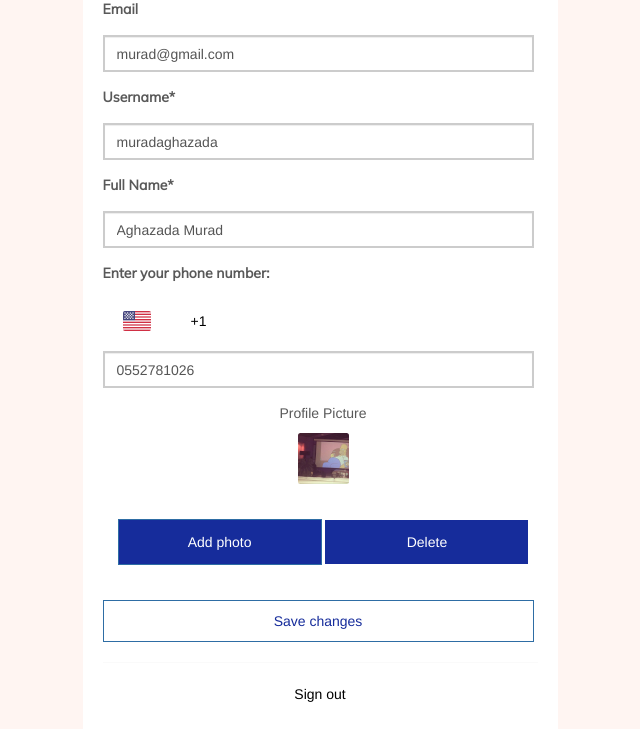
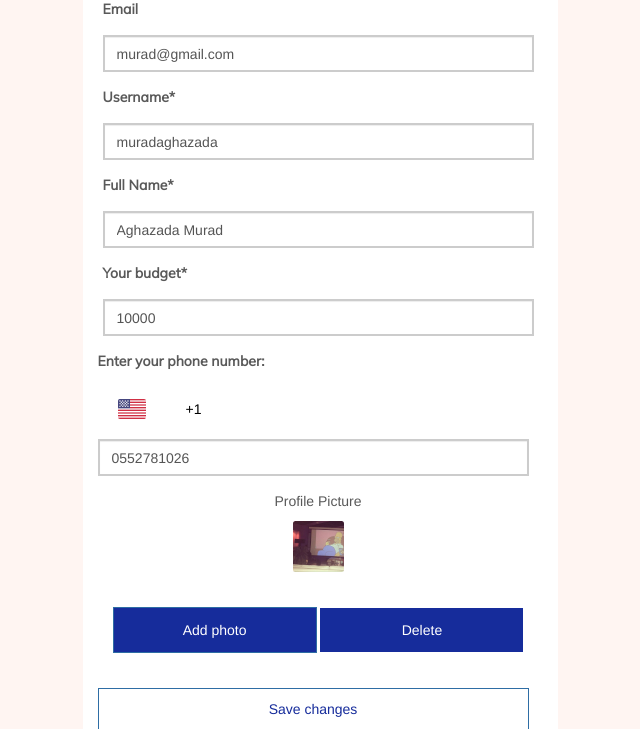
Before and after one commit to muradaghazade/fibility, a Django app: page /accounts/profile/muradaghazada in a window 1280 px wide. Shown: the part 255-984 px from the top of the page, without its empty margins (320-960 px from the left). Run offline with Django 3.2, Linux system fonts and the light colour scheme; a user stored in the database is signed in; data comes from the database, SQL or seed files in the repository; both versions use the stored data as it was after the commit; some libraries are stand-ins or nearby versions.

Commit message:
salary type changed

```diff
--- a/account/forms.py
+++ b/account/forms.py
@@ -43,7 +43,7 @@ class AdvisorRegisterForm(UserCreationForm):
             'is_advisor': forms.CheckboxInput(attrs={'id': 'is_advisor', 'checked':'True'}),
             'occupation': forms.TextInput(attrs={'id': 'occupation', 'placeholder': 'occupation', 'class': 'form-control'}),
             'number': forms.NumberInput(attrs={'id': 'number', 'placeholder': '012 345 678 910', 'class': 'form-control', 'pattern': '[0-9]{3}-[0-9]{2}-[0-9]{3}'}),
-            'salary': forms.NumberInput(attrs={'type': 'range', 'min':'0', 'max': '100000','id': 'myRange', 'placeholder': 'salary', 'class': 'form-inputs', "step": "1000"}),
+            'salary': forms.NumberInput(attrs={'id': 'salary', 'placeholder': 'Salary', 'class': 'form-control'}),
             # 'company': forms.TextInput(attrs={'id': 'company', 'placeholder': 'company', 'class': 'form-control'}),
         }
 
@@ -87,7 +87,7 @@ class SeekerRegisterForm(UserCreationForm):
             'age': forms.NumberInput(attrs={'id': 'number', 'placeholder': 'Age', 'class': 'form-control'}),
             'occupation': forms.TextInput(attrs={'id': 'occupation', 'placeholder': 'occupation', 'class': 'form-control'}),
             'number': forms.NumberInput(attrs={'id': 'number', 'placeholder': '012 345 678 910', 'class': 'form-control', 'pattern': '[0-9]{3}-[0-9]{2}-[0-9]{3}'}),
-            'salary': forms.NumberInput(attrs={'type': 'range', 'min':'0', 'max': '100000','id': 'myRange', 'placeholder': 'salary', 'class': 'form-inputs', "step": "1000"}),
+            'salary': forms.NumberInput(attrs={'id': 'salary', 'placeholder': 'Budget', 'class': 'form-control'}),
             # 'company': forms.TextInput(attrs={'id': 'company', 'placeholder': 'company', 'class': 'form-control'}),
         }
 
@@ -129,7 +129,7 @@ class UpdateProfileForm(forms.ModelForm):
 
     class Meta:
         model = User
-        fields = ['full_name', 'username', 'email', 'number', 'profile_pic', 'state', 'start_budget', 'end_budget']
+        fields = ['full_name', 'username', 'email', 'number', 'profile_pic', 'state', 'start_budget', 'end_budget', 'salary']
 
         widgets = {
             'full_name': forms.TextInput(attrs={'id': 'full_name', 'placeholder': 'First Name',  'class': 'form-control'}),
@@ -138,6 +138,7 @@ class UpdateProfileForm(forms.ModelForm):
             'state': forms.Select(attrs={'id': 'sell', 'placeholder': 'Username', 'class': 'form-control select__field'}),
             'start_budget': forms.Select(attrs={'id': 'start-budget', 'class': 'form-control select__field'}),
             'end_budget': forms.Select(attrs={'id': 'end-budget', 'class': 'form-control select__field'}),
+            'salary': forms.NumberInput(attrs={'id': 'salary', 'placeholder': 'Budget', 'class': 'form-control'}),
             # 'company': forms.TextInput(attrs={'id': 'company', 'placeholder': 'company', 'class': 'form-control'}),
             'number': forms.NumberInput(attrs={'id': 'phone', 'placeholder': '012 345 678 910', 'class': 'form-control', 'pattern': '[0-9]{3}-[0-9]{2}-[0-9]{3}'}),
         }
--- a/account/templates/profile.html
+++ b/account/templates/profile.html
@@ -56,6 +56,15 @@
                                     Your fullname is invalid
                                 </div>
                             </div>
+                            <div class="form-group">
+                                <label for="customRange2" class="form-label">Your budget*</label>
+
+                                      {{form.salary}}
+                                      {{form.salary.errors}}
+
+
+                                </div>
+                              </div>
 
                             <div class="form-group">
                                 <label for="phone">Enter your phone number:</label> <br>
```
Also changed, not shown: account/templates/advice-seekers.html (+1 -13 lines), db.sqlite3.
